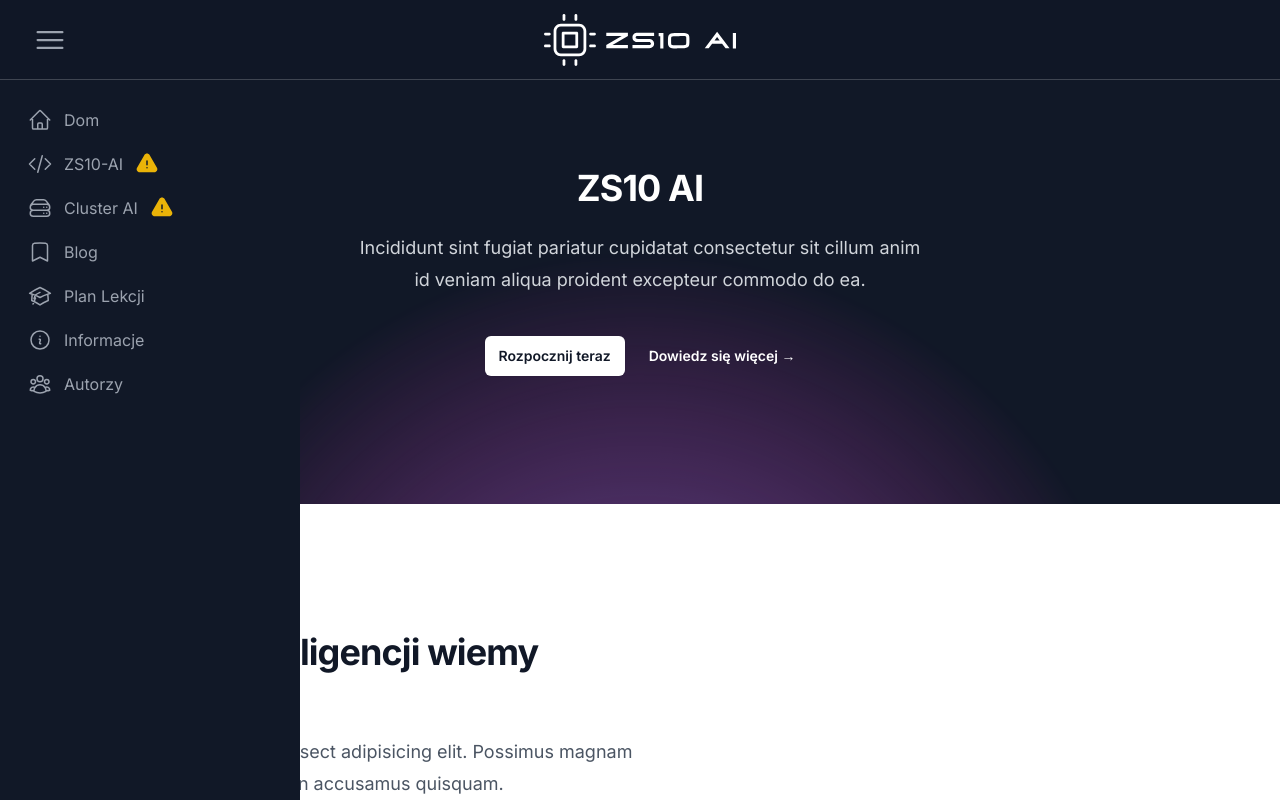
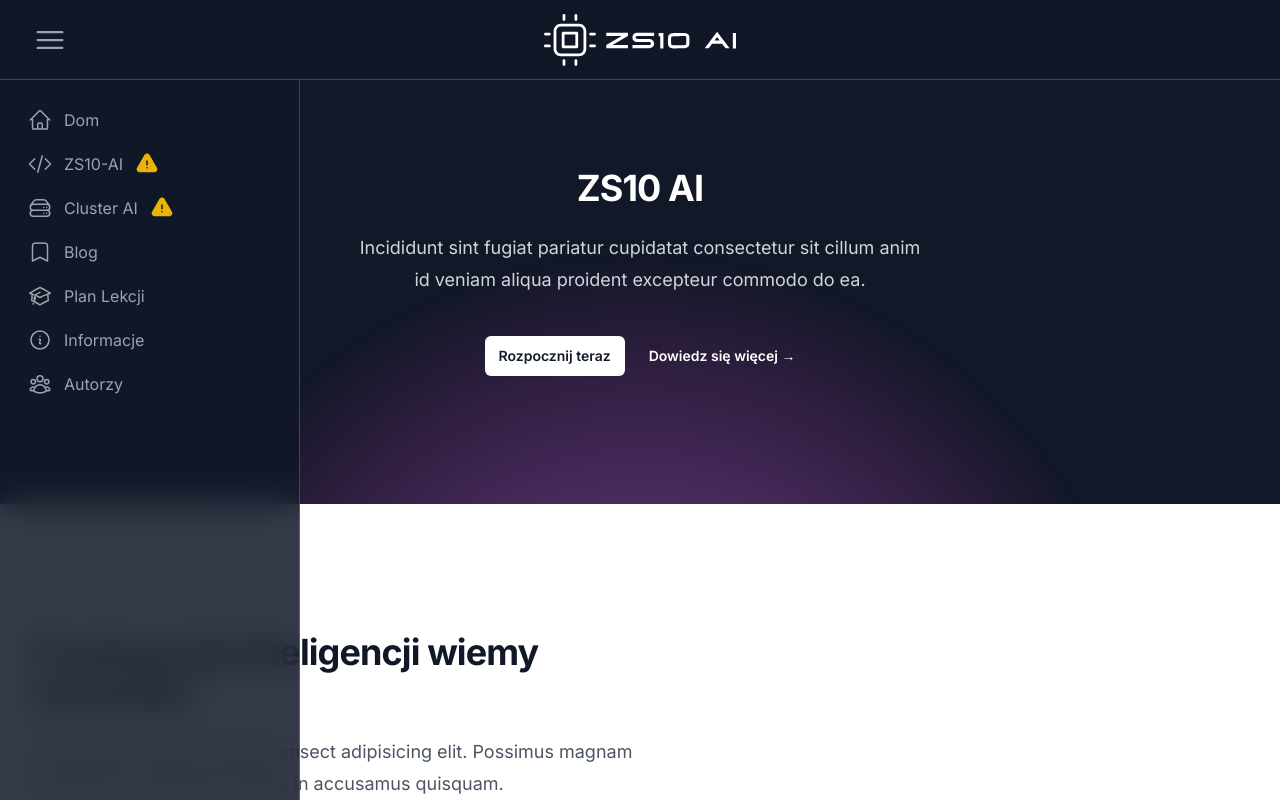
Before and after one commit to Piter-Arab/ZS10.AI, a Next.js app: page / in a window 1280 px wide. Both pictures are taken after a click on the button 34 px from the left and 39 px from the top of the page. Shown: the top 800 px of the page. Built offline with nearby package versions, Linux system fonts and the light colour scheme.

Commit message:
patch/styling-fixes

```diff
--- a/app/layout.tsx
+++ b/app/layout.tsx
@@ -10,6 +10,7 @@ const inter = Inter({ subsets: ['latin'] })
 export const metadata: Metadata = {
   title: 'ZS10.AI',
   description: 'zs10.ai',
+  keywords: 'zs10ai'
 }
 
 export default function RootLayout({
--- a/components/Sidebar.tsx
+++ b/components/Sidebar.tsx
@@ -6,7 +6,7 @@ type SidebarProps = {
 
 export default function Sidebar({ children }: SidebarProps) {
   return (
-    <div className='z-50 min-w-[300px] min-h-full absolute max-w-[300px] p-5 h-screen bg-gray-900 flex flex-col justify-start gap-1'>
+    <div className='focus:outline-0 focus:ring-0 bg-gray-900/85 backdrop-blur-lg border-r border-white/20 z-50 min-w-[300px] min-h-full absolute max-w-[300px] p-5 h-screen bg-gray-900 flex flex-col justify-start gap-1'>
       {children}
     </div>
   )
--- a/components/layout/Navbar.tsx
+++ b/components/layout/Navbar.tsx
@@ -18,9 +18,9 @@ export default function Navbar() {
   return (
     <div className="fixed w-screen z-50">
       <Menu>
-        <div className="w-full flex justify-between items-center h-20 bg-gray-900/85 backdrop-blur-sm border-b border-white/20">
+        <div className="w-full flex justify-between items-center h-20 bg-gray-900/85 backdrop-blur-lg border-b border-white/20">
           <Menu.Button>
-            <svg className='size-9 text-gray-400 hover:text-white transition-all ml-8' aria-hidden="true" fill="none" strokeWidth={1.5} stroke="currentColor" viewBox="0 0 24 24" xmlns="http://www.w3.org/2000/svg">
+            <svg className='focus:outline-0 focus:ring-0 size-9 text-gray-400 hover:text-white transition-all ml-8' aria-hidden="true" fill="none" strokeWidth={1.5} stroke="currentColor" viewBox="0 0 24 24" xmlns="http://www.w3.org/2000/svg">
               <path d="M3.75 6.75h16.5M3.75 12h16.5m-16.5 5.25h16.5" strokeLinecap="round" strokeLinejoin="round" />
             </svg>
           </Menu.Button>
```
